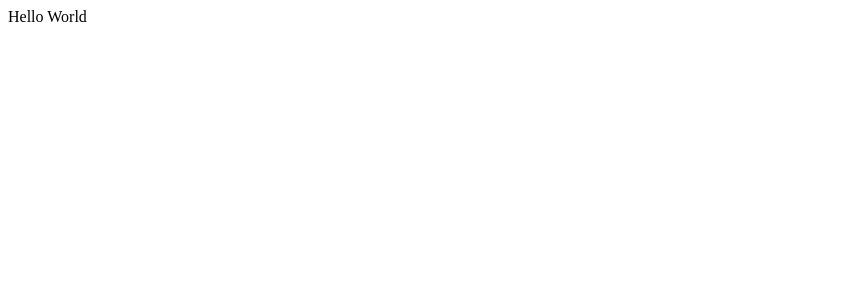
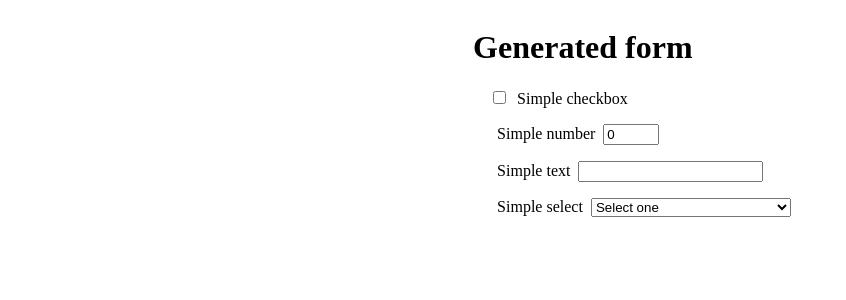
Before and after one commit to bobaekang/poc-react-dynamic-form-input, a React (Create React App) app: page / in a window 1280 px wide. Shown: the top 300 px of the page, without its empty margins (0-846 px from the left). Built offline with nearby package versions, Linux system fonts and the light colour scheme.

Commit message:
Initial setup for generated form

```diff
--- a/src/App.tsx
+++ b/src/App.tsx
@@ -1,7 +1,52 @@
 import React from 'react'
+import Form from './components/Form'
+
+const config = {
+  checkbox: {
+    type: 'checkbox',
+    label: 'Simple checkbox',
+  },
+  number: {
+    type: 'number',
+    label: 'Simple number',
+    props: {
+      min: 0,
+      max: 10,
+    },
+  },
+  text: {
+    type: 'text',
+    label: 'Simple text',
+    props: {
+      pattern: '^[a-zA-Z]*$',
+    },
+  },
+  select: {
+    type: 'select',
+    label: 'Simple select',
+    options: ['foo', 'bar'],
+    props: {
+      placeholder: 'Select one',
+    },
+  },
+}
+
+const initialValues = {
+  checkbox: false,
+  number: 0,
+  text: '',
+  select: '',
+}
 
 function App() {
-  return <div>Hello World</div>
+  return (
+    <div style={{ display: 'flex' }}>
+      <div style={{ margin: '0 auto' }}>
+        <h1>Generated form</h1>
+        <Form config={config} initialValues={initialValues} />
+      </div>
+    </div>
+  )
 }
 
 export default App
--- /dev/null
+++ b/src/components/Form.tsx
@@ -0,0 +1,95 @@
+import React from 'react'
+import { useFormik } from 'formik'
+import Checkbox from './Checkbox'
+import Select from './Select'
+import TextField from './TextField'
+
+type InputConfig = {
+  type: string
+  label: string
+  options?: string[]
+  props?: {
+    [key: string]: any
+  }
+}
+
+type InputFactoryProps = {
+  name: string
+  config: InputConfig
+  value: any
+  onChange(event: any): void
+}
+
+const InputFactory = ({ name, config, value, onChange }: InputFactoryProps) => {
+  const { type, label, options, props } = config
+  switch (type) {
+    case 'text':
+    case 'number':
+      return (
+        <TextField
+          type={type}
+          name={name}
+          label={label}
+          value={value}
+          onChange={onChange}
+          {...props}
+        />
+      )
+    case 'checkbox':
+      return (
+        <Checkbox
+          name={name}
+          label={label}
+          checked={value}
+          onChange={onChange}
+          {...props}
+        />
+      )
+    case 'select':
+      return (
+        <Select
+          name={name}
+          label={label}
+          options={options ? options : []}
+          value={value}
+          onChange={onChange}
+          {...props}
+        />
+      )
+    default:
+      return null
+  }
+}
+
+type FormProps = {
+  config: {
+    [key: string]: InputConfig
+  }
+  initialValues: {
+    [key: string]: any
+  }
+}
+
+const Form = ({ config, initialValues }: FormProps) => {
+  const formik = useFormik({
+    initialValues: { ...initialValues },
+    onSubmit() {},
+  })
+
+  return (
+    <form>
+      {Object.keys(config).map((key) => (
+        <div style={{ margin: '1rem' }} key={key}>
+          <InputFactory
+            name={key}
+            config={config[key]}
+            value={formik.values[key]}
+            onChange={formik.handleChange}
+          />
+        </div>
+      ))}
+    </form>
+  )
+}
+
+export default Form
```
